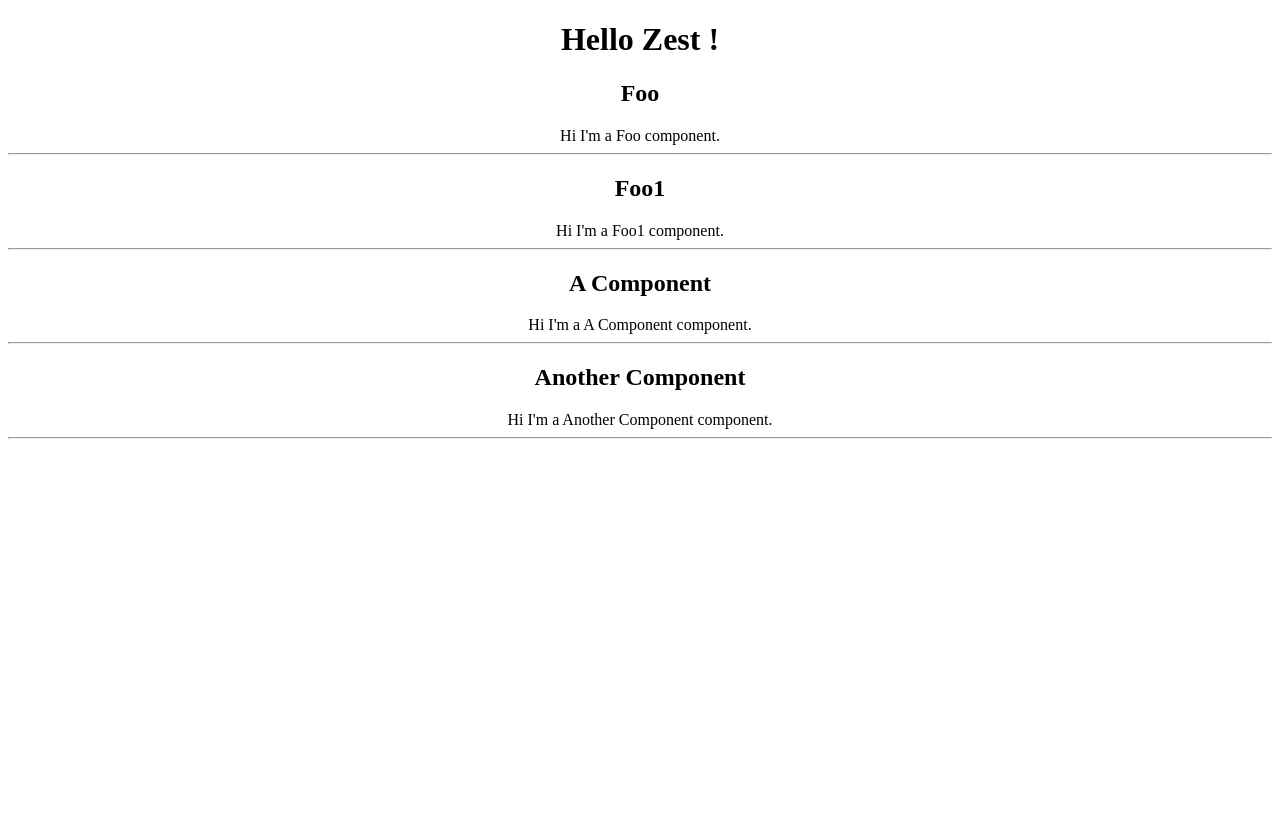
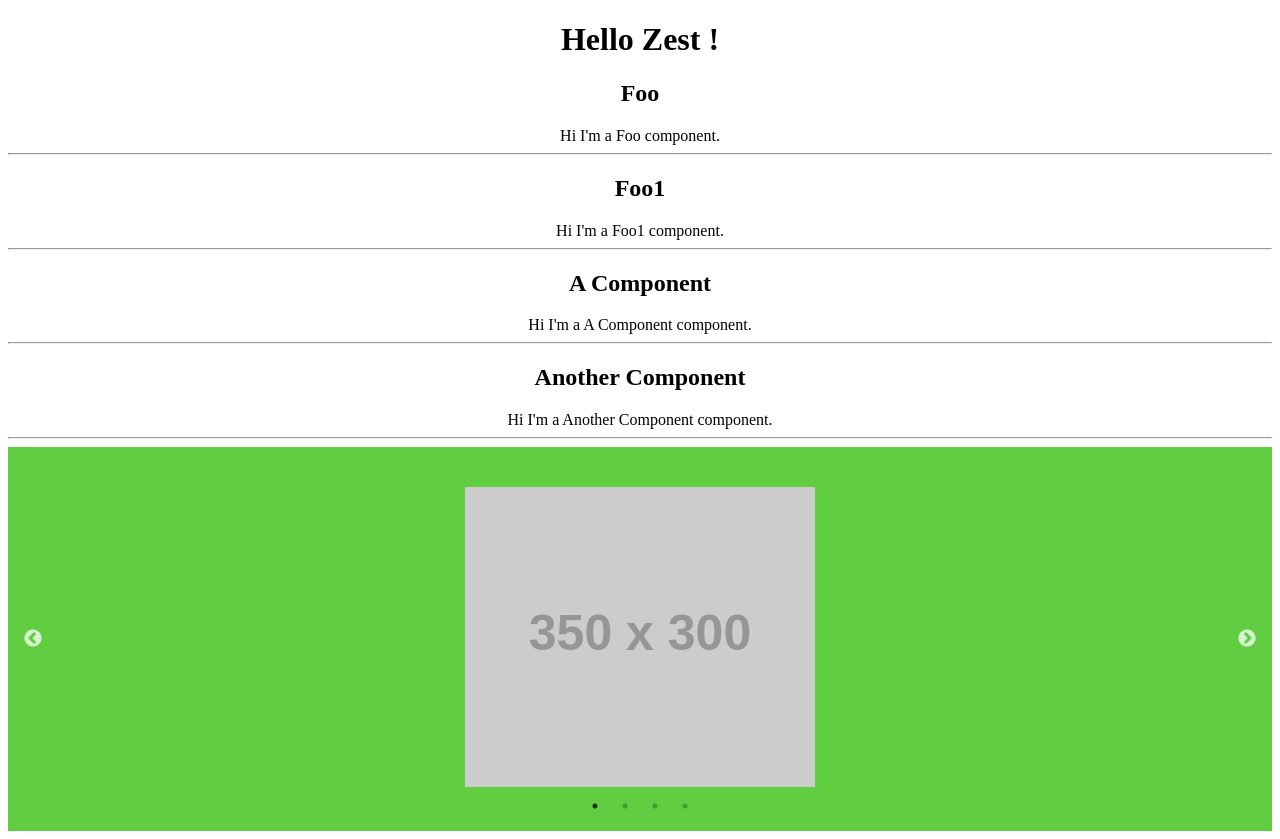
Before and after one commit to Arun-chaitanya/CMS-POC, a React (Create React App) app: page / in a window 1280 px wide. Before the commit the page ends 800 px from the top, so only its background shows below. Built offline with nearby package versions, Linux system fonts and the light colour scheme; data requests are answered from the project's data file.

Commit message:
added-slider

```diff
--- a/components-data.json
+++ b/components-data.json
@@ -1,6 +1,5 @@
 {
-    "data" :[
-        {
+    "data": [{
             "_uid": "1",
             "component": "foo",
             "headline": "Foo"
@@ -19,5 +18,24 @@
             "_uid": "4",
             "component": "foo1",
             "headline": "Another Component"
-        }]
+        },
+        {
+            "_uid": "5",
+            "component": "slider",
+            "componentProps": [
+                {
+                    "img": "https://via.placeholder.com/350x300"
+                },
+                {
+                    "img": "https://via.placeholder.com/450x300"
+                },
+                {
+                    "img": "https://via.placeholder.com/550x300"
+                },
+                {
+                    "img": "https://via.placeholder.com/650x300"
                 }
+                ]
+            }
+        ]
+    }
--- a/package.json
+++ b/package.json
@@ -11,6 +11,8 @@
     "react": "^17.0.1",
     "react-dom": "^17.0.1",
     "react-scripts": "4.0.1",
+    "react-slick": "^0.27.13",
+    "slick-carousel": "^1.8.1",
     "web-vitals": "^0.2.4"
   },
   "scripts": {
--- a/src/component-list.js
+++ b/src/component-list.js
@@ -1,9 +1,11 @@
 import Foo from "./components/Foo";
 import Foo1 from "./components/Foo1";
+import Slider from "./components/Slider";
 
 const Components = {
   foo: Foo,
-  foo1: Foo1
+  foo1: Foo1,
+  slider: Slider
 };
 
 export default Components;
--- /dev/null
+++ b/src/components/Slider/index.js
@@ -0,0 +1,26 @@
+import React from "react";
+import Slider from "react-slick";
+import "./slider.scss";
+import 'slick-carousel/slick/slick.css';
+import 'slick-carousel/slick/slick-theme.css';
+
+function SliderDemo(props) {
+    var settings = {
+        dots: true
+    };
+    const compProps = props.block.componentProps;
+    console.log(compProps);
+    return (
+    <div className="slider-container">
+         <Slider {...settings}>
+            {compProps.map(comp =>
+                <div>
+                    <img src={comp.img} />
+                </div>
+            )}
+         </Slider>
+    </div>
+    )
+}
+
+export default SliderDemo;
--- /dev/null
+++ b/src/components/Slider/slider.scss
@@ -0,0 +1,10 @@
+.slider-container {
+    padding: 40px;
+    background: #60ce40;
+  }
+
+  .slick-slide {
+    img {
+        margin: auto;
+    }
+}
```
Also changed, not shown: 1 other file (tests, documents, lock files or other folders). Lines whose indentation alone changed are shown as unchanged.
